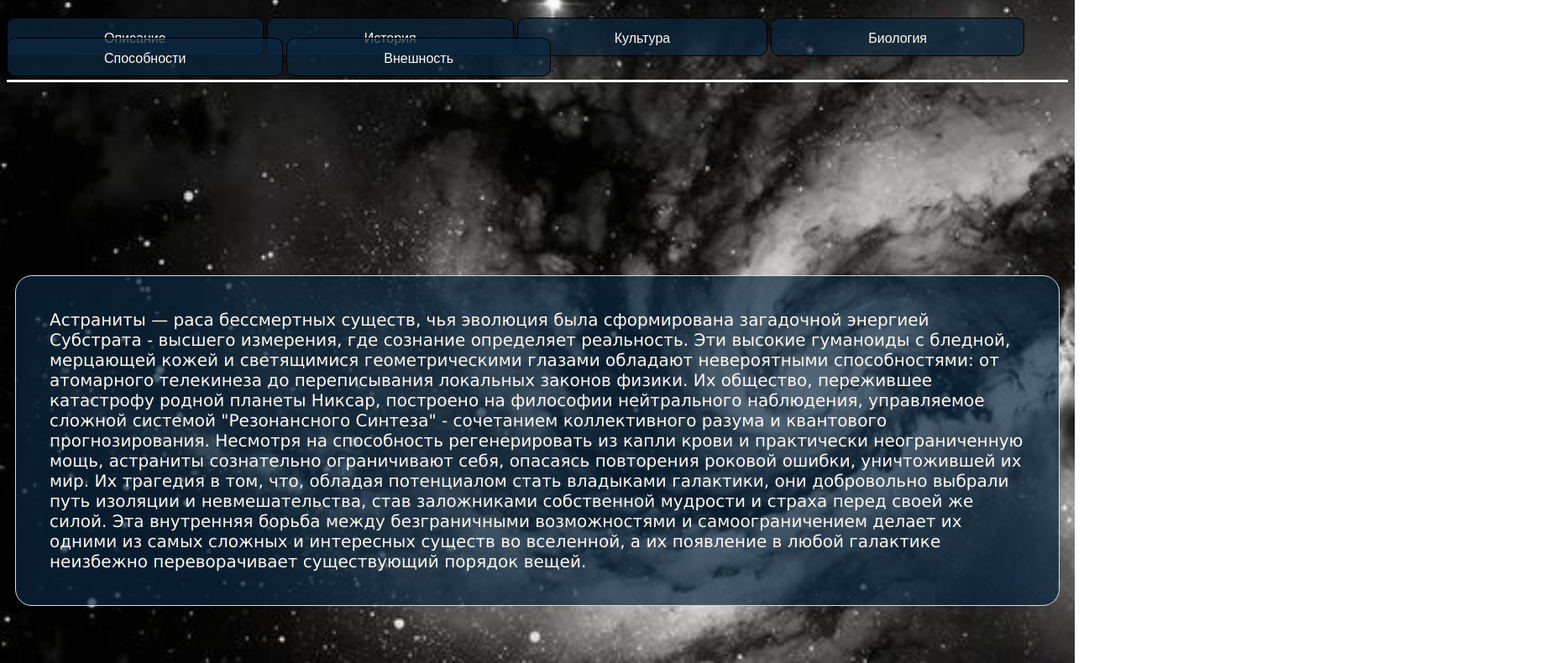
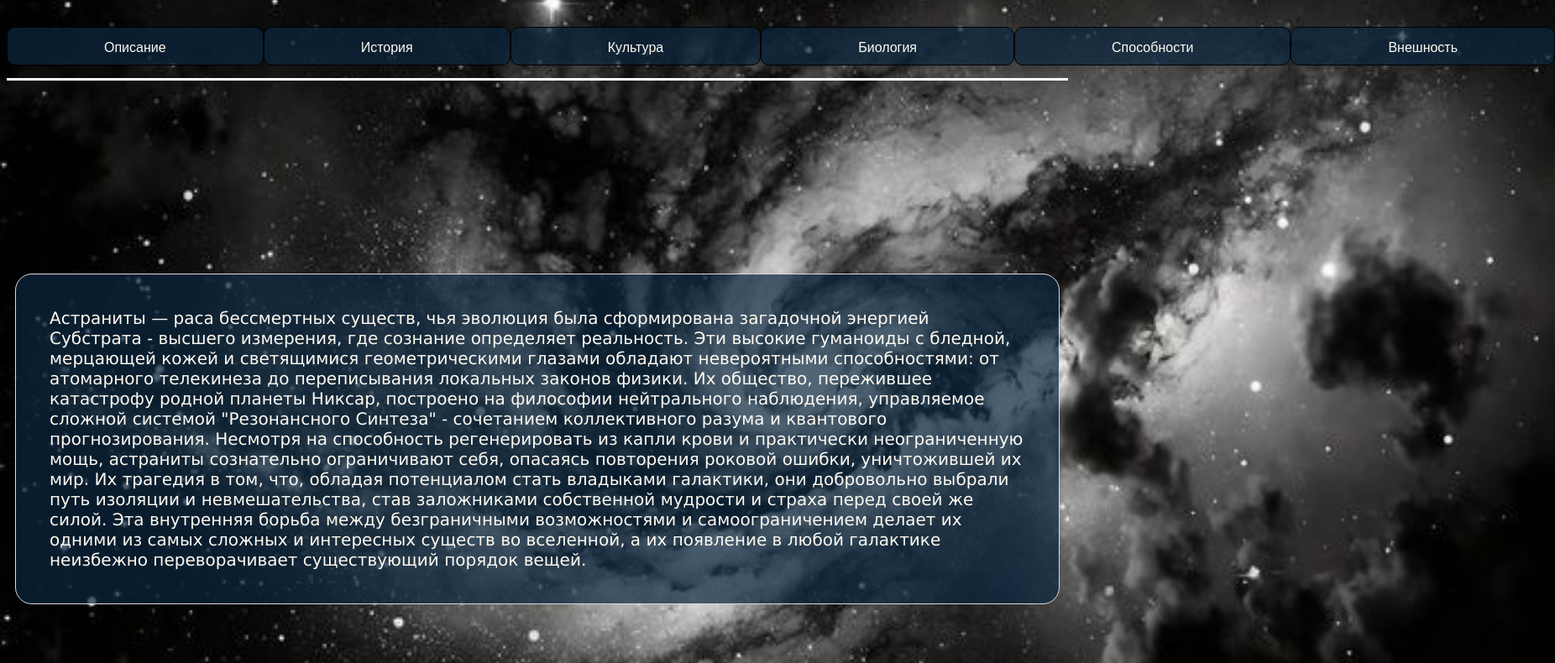
Before and after one commit to Nazr13/Astranites, a plain HTML site: page index.html in a window 1280 px wide. Shown: the part 125-915 px from the top of the page at 84% size, 1852 px wide, since content can reach past the window. Drawn offline with Linux system fonts and the light colour scheme.

Commit message:
styles.css

```diff
--- a/styles.css
+++ b/styles.css
@@ -19,6 +19,8 @@ nav {
     padding-top: 15px;
     padding-bottom: 15px;
     border-bottom: 3px solid #ffffff;
+    display: flex;
+    justify-content: space-around;
 }
 
 h1 {
@@ -29,6 +31,8 @@ h1 {
 }
 
 #navi {
+    flex: 1;
+    text-align: center;
     border: 1px solid #000;
     border-radius: 10px;
     background-color: rgba(10, 39, 65, 0.7);
```
